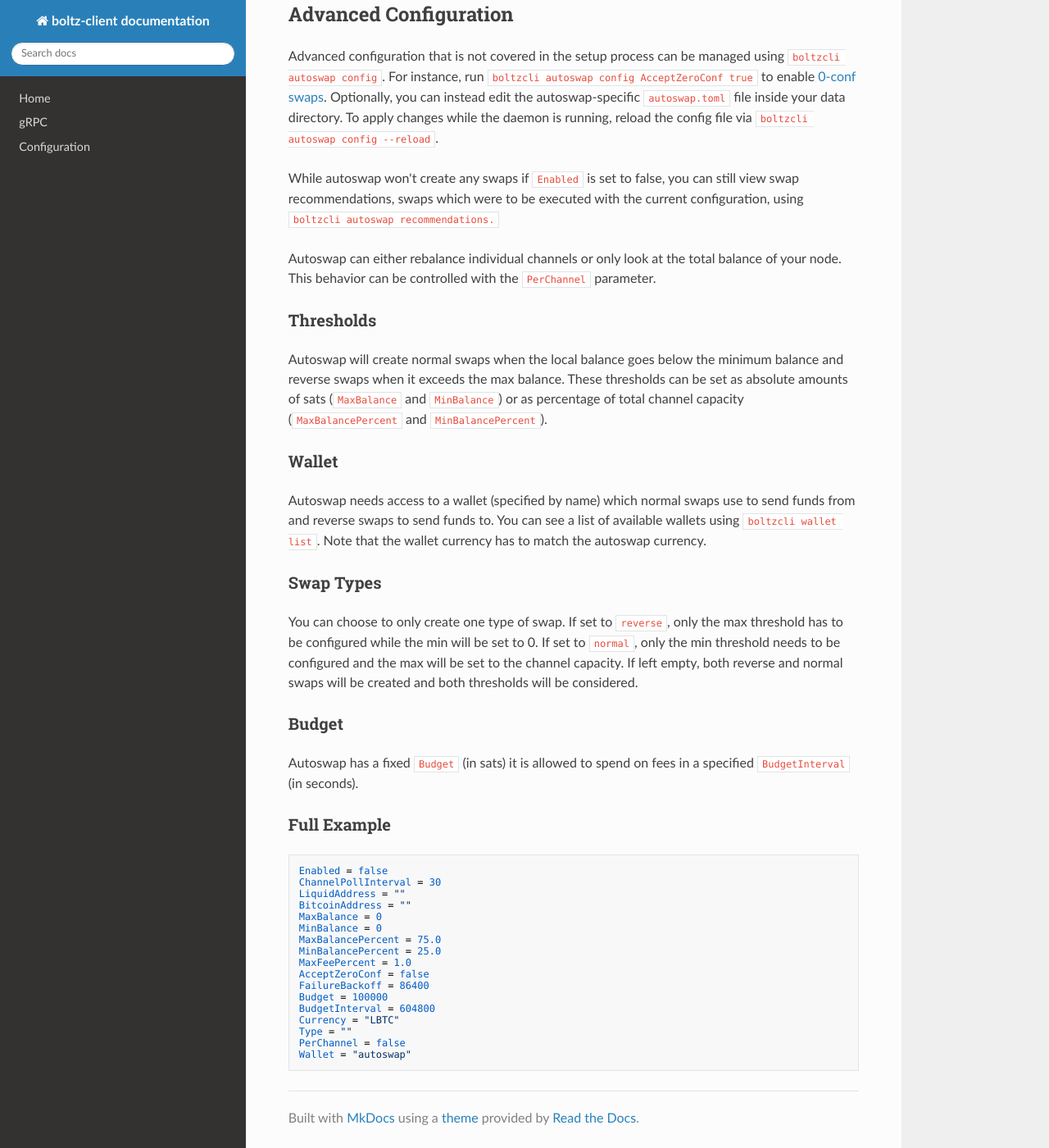
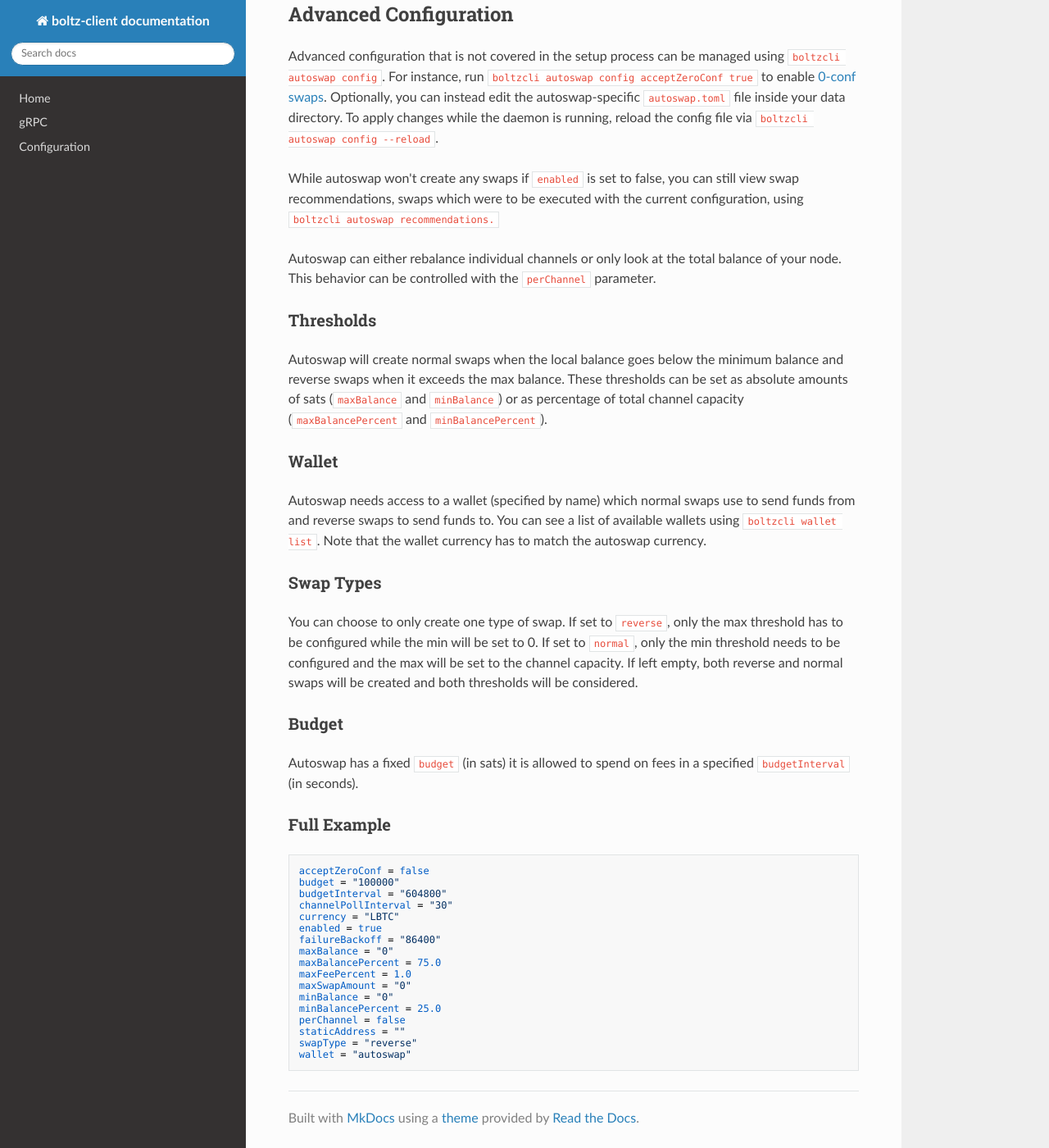
Before and after one commit to BoltzExchange/boltz-client, an MkDocs documentation site: the page built from docs/autoswap.md, in a window 1280 px wide and 1400 px high, scrolled down 338 px. Shown: the whole window at 82% size. Built offline with MkDocs 1.6.1, drawn with Linux system fonts in a browser that asks for light colours; nearby versions of some CDN libraries.

Commit message:
docs: update autoswap config

````diff
--- a/docs/autoswap.md
+++ b/docs/autoswap.md
@@ -8,15 +8,15 @@ The `boltzcli autoswap setup` command will guide you through the initial configu
 
 ## Advanced Configuration
 
-Advanced configuration that is not covered in the setup process can be managed using `boltzcli autoswap config`. For instance, run `boltzcli autoswap config AcceptZeroConf true` to enable [0-conf swaps](https://docs.boltz.exchange/v/api/0-conf). Optionally, you can instead edit the autoswap-specific `autoswap.toml` file inside your data directory. To apply changes while the daemon is running, reload the config file via `boltzcli autoswap config --reload`.
+Advanced configuration that is not covered in the setup process can be managed using `boltzcli autoswap config`. For instance, run `boltzcli autoswap config acceptZeroConf true` to enable [0-conf swaps](https://docs.boltz.exchange/v/api/0-conf). Optionally, you can instead edit the autoswap-specific `autoswap.toml` file inside your data directory. To apply changes while the daemon is running, reload the config file via `boltzcli autoswap config --reload`.
 
-While autoswap won't create any swaps if `Enabled` is set to false, you can still view swap recommendations, swaps which were to be executed with the current configuration, using `boltzcli autoswap recommendations.`
+While autoswap won't create any swaps if `enabled` is set to false, you can still view swap recommendations, swaps which were to be executed with the current configuration, using `boltzcli autoswap recommendations.`
 
-Autoswap can either rebalance individual channels or only look at the total balance of your node. This behavior can be controlled with the `PerChannel` parameter.
+Autoswap can either rebalance individual channels or only look at the total balance of your node. This behavior can be controlled with the `perChannel` parameter.
 
 ### Thresholds
 
-Autoswap will create normal swaps when the local balance goes below the minimum balance and reverse swaps when it exceeds the max balance. These thresholds can be set as absolute amounts of sats (`MaxBalance` and `MinBalance`) or as percentage of total channel capacity (`MaxBalancePercent` and `MinBalancePercent`).
+Autoswap will create normal swaps when the local balance goes below the minimum balance and reverse swaps when it exceeds the max balance. These thresholds can be set as absolute amounts of sats (`maxBalance` and `minBalance`) or as percentage of total channel capacity (`maxBalancePercent` and `minBalancePercent`).
 
 ### Wallet
 
@@ -28,26 +28,26 @@ You can choose to only create one type of swap. If set to `reverse`, only the ma
 
 ### Budget
 
-Autoswap has a fixed `Budget` (in sats) it is allowed to spend on fees in a specified `BudgetInterval` (in seconds).
+Autoswap has a fixed `budget` (in sats) it is allowed to spend on fees in a specified `budgetInterval` (in seconds).
 
 ### Full Example
 
 ```toml
-Enabled = false
-ChannelPollInterval = 30
-LiquidAddress = ""
-BitcoinAddress = ""
-MaxBalance = 0
-MinBalance = 0
-MaxBalancePercent = 75.0
-MinBalancePercent = 25.0
-MaxFeePercent = 1.0
-AcceptZeroConf = false
-FailureBackoff = 86400
-Budget = 100000
-BudgetInterval = 604800
-Currency = "LBTC"
-Type = ""
-PerChannel = false
-Wallet = "autoswap"
+acceptZeroConf = false
+budget = "100000"
+budgetInterval = "604800"
+channelPollInterval = "30"
+currency = "LBTC"
+enabled = true
+failureBackoff = "86400"
+maxBalance = "0"
+maxBalancePercent = 75.0
+maxFeePercent = 1.0
+maxSwapAmount = "0"
+minBalance = "0"
+minBalancePercent = 25.0
+perChannel = false
+staticAddress = ""
+swapType = "reverse"
+wallet = "autoswap"
 ```
````
